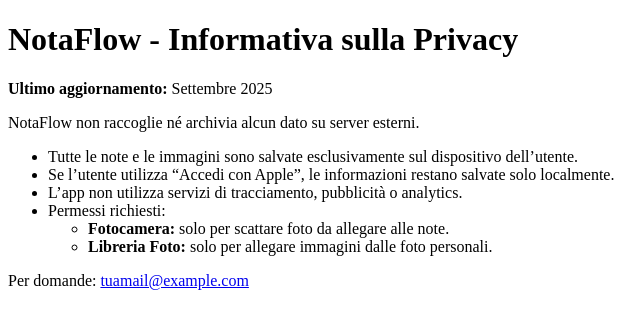
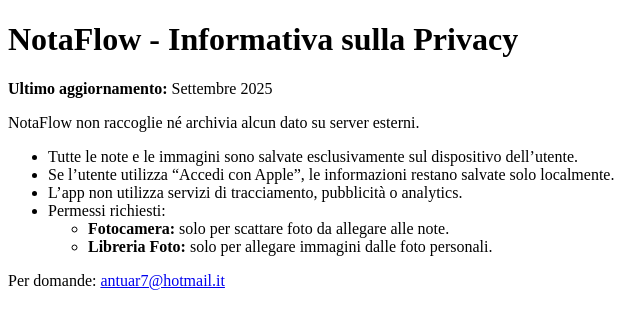
Before and after one commit to tony96969/notaflow-privacy, a plain HTML site: page index.html in a window 1280 px wide. Shown: the full height of the page, 0-640 px from the left. Drawn offline with Linux system fonts and the light colour scheme.

Commit message:
Update index.html

```diff
--- a/index.html
+++ b/index.html
@@ -19,6 +19,6 @@
       </ul>
     </li>
   </ul>
-  <p>Per domande: <a href="mailto:tuamail@example.com">tuamail@example.com</a></p>
+  <p>Per domande: <a href="mailto:tuamail@example.com">antuar7@hotmail.it</a></p>
 </body>
 </html>
```
